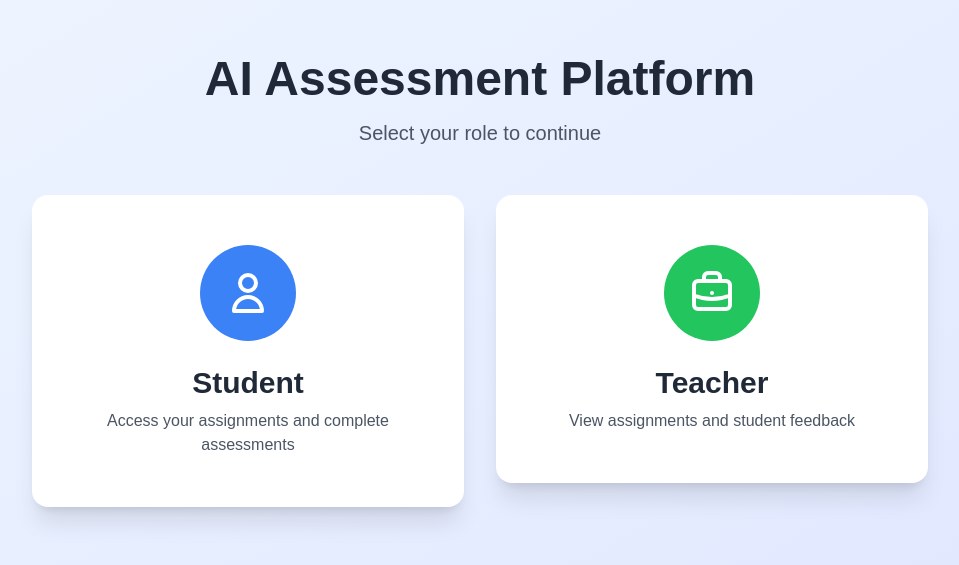
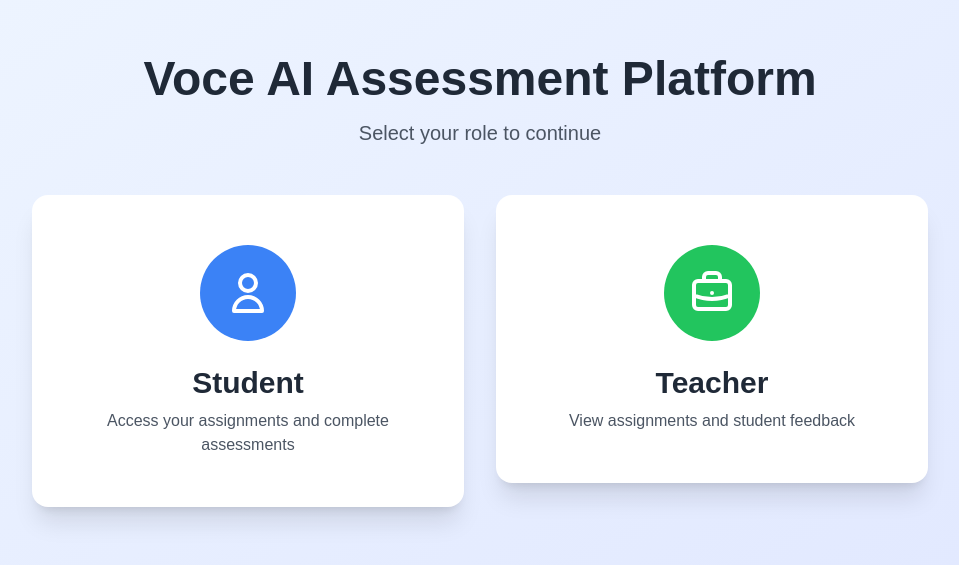
Before and after one commit to rishimody13/cets, a Next.js app: page / in a window 1280 px wide. Shown: the part 119-684 px from the top of the page, without its empty margins (160-1119 px from the left). Built offline with nearby package versions, Linux system fonts and the light colour scheme.

Commit message:
updated home page

```diff
--- a/app/page.tsx
+++ b/app/page.tsx
@@ -21,7 +21,7 @@ export default function Home() {
     <div className="min-h-screen flex flex-col items-center justify-center bg-gradient-to-br from-blue-50 to-indigo-100 dark:from-gray-900 dark:to-gray-800 p-8">
       <div className="text-center mb-12">
         <h1 className="text-5xl font-bold text-gray-800 dark:text-white mb-4">
-          AI Assessment Platform
+          Voce AI Assessment Platform
         </h1>
         <p className="text-xl text-gray-600 dark:text-gray-300">
           Select your role to continue
```
